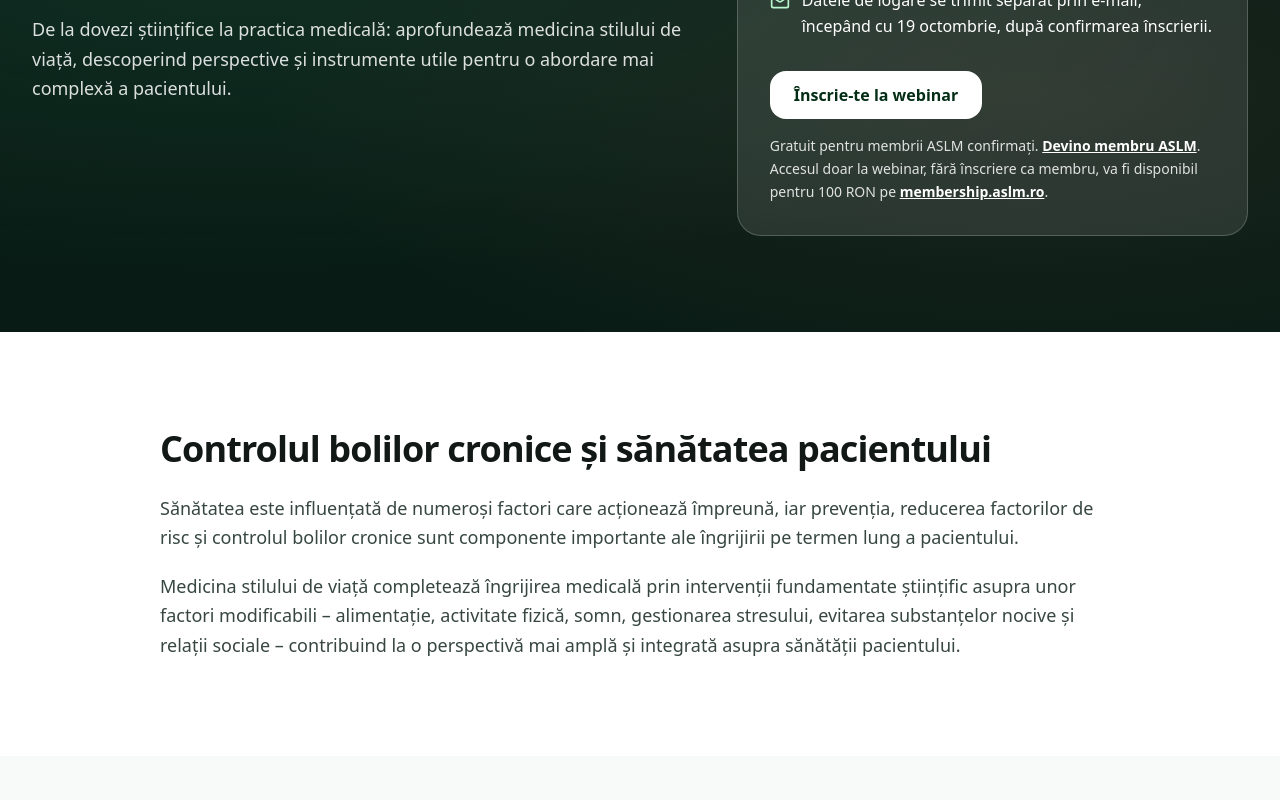
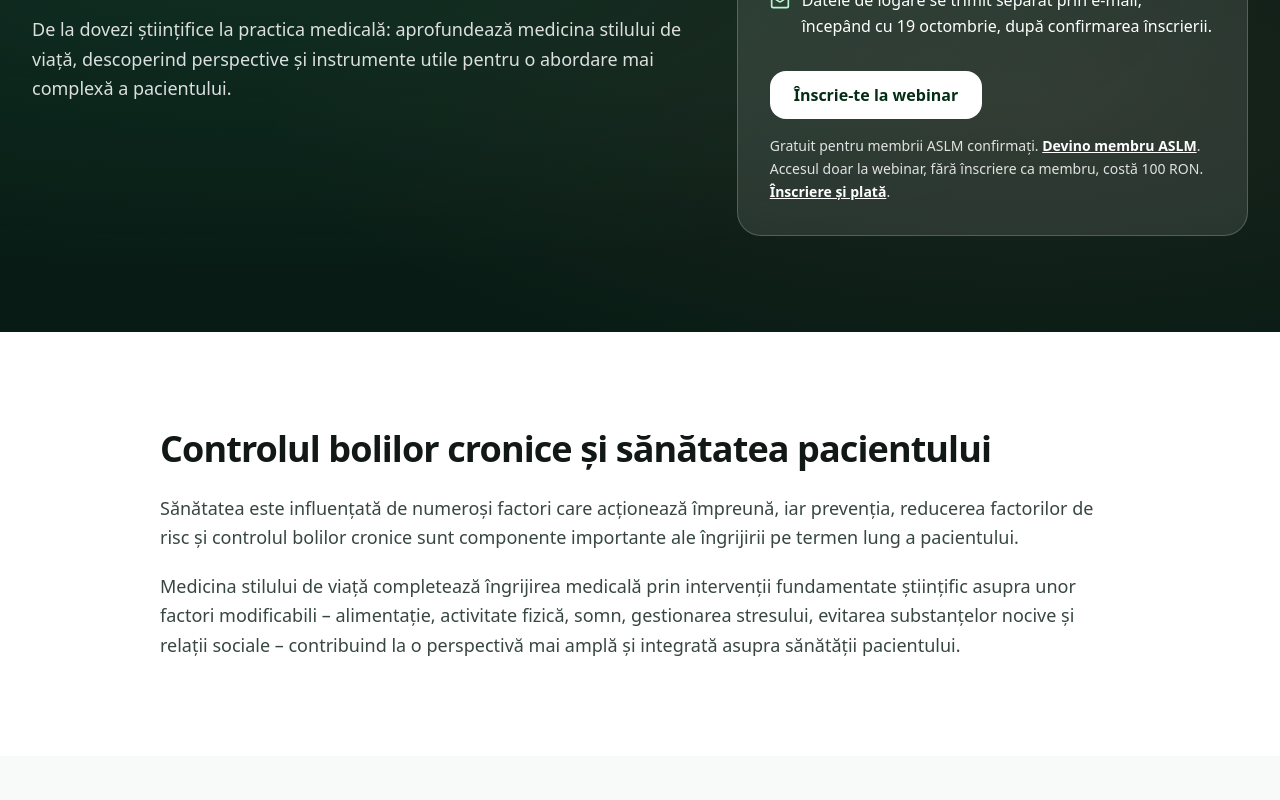
Before and after one commit to SwagMasterPro/wwwaslmro, a Next.js app: page /webinar in a window 1280 px wide. Shown: the part 1060-1860 px from the top of the page. Built offline with nearby package versions, Linux system fonts and the light colour scheme; no server answers.

Commit message:
Link webinar-only payments to the dedicated ASLM form

```diff
--- a/app/(ro)/evenimente/page.tsx
+++ b/app/(ro)/evenimente/page.tsx
@@ -8,6 +8,7 @@ import { completedEvents, events } from "@/data/events";
 import JsonLdScript from "@/components/seo/JsonLdScript";
 import { upcomingConfirmedEvents } from "@/data/events";
 import { generateEventSchema, generateWebPageSchema } from "@/lib/structured-data";
+import { WEBINAR } from "@/lib/webinar/config";
 
 const featuredEvent = events.find((event) => event.featured);
 const archiveEvents = completedEvents.filter((event) => !event.featured);
@@ -76,7 +77,7 @@ export default function EvenimentePage() {
           <div className="rounded-2xl border border-green-200 bg-green-50 p-8 md:p-10">
             <p className="text-overline mb-3">Înregistrare online</p>
             <h2 className="text-3xl font-semibold text-green-950">Webinar ASLM: Medicina Stilului de Viață – Medicina Viitorului</h2>
-            <p className="mt-4 max-w-3xl text-lg leading-relaxed text-gray-700">Vizionare între 19 octombrie și 17 noiembrie 2026. Gratuit pentru membrii ASLM confirmați. Pe membership.aslm.ro poți deveni membru; acolo va fi disponibilă și opțiunea de acces doar la webinar, pentru 100 RON, fără înscriere ca membru.</p>
+            <p className="mt-4 max-w-3xl text-lg leading-relaxed text-gray-700">Vizionare între 19 octombrie și 17 noiembrie 2026. Gratuit pentru membrii ASLM confirmați. Poți deveni membru sau participa doar la webinar, pentru 100 RON, fără înscriere ca membru. <a href={WEBINAR.paymentUrl} className="font-semibold text-green-800 underline">Înscriere și plată pentru webinar</a>.</p>
             <Link href="/webinar" className="mt-6 inline-flex min-h-12 items-center gap-2 rounded-xl bg-green-800 px-6 py-3 font-semibold text-white hover:bg-green-900">Înscrie-te la webinar <ArrowRight className="h-5 w-5" aria-hidden="true" /></Link>
           </div>
         </div>
--- a/app/(ro)/webinar/page.tsx
+++ b/app/(ro)/webinar/page.tsx
@@ -30,7 +30,7 @@ export default function WebinarPage() {
             <p className="flex items-start gap-3 text-white"><Mail className="mt-1 h-5 w-5 shrink-0 text-green-200" aria-hidden="true" />Datele de logare se trimit separat prin e-mail, începând cu 19 octombrie, după confirmarea înscrierii.</p>
           </div>
           <a href="#inscriere" className="mt-8 inline-flex min-h-12 items-center rounded-xl bg-white px-6 py-3 font-semibold text-green-950">Înscrie-te la webinar</a>
-          <p className="mt-4 text-sm leading-relaxed text-white/85">Gratuit pentru membrii ASLM confirmați. <a href={WEBINAR.membershipUrl} className="font-semibold text-white underline hover:text-white">Devino membru ASLM</a>. Accesul doar la webinar, fără înscriere ca membru, va fi disponibil pentru 100 RON pe <a href={WEBINAR.membershipUrl} className="font-semibold text-white underline hover:text-white">membership.aslm.ro</a>.</p>
+          <p className="mt-4 text-sm leading-relaxed text-white/85">Gratuit pentru membrii ASLM confirmați. <a href={WEBINAR.membershipUrl} className="font-semibold text-white underline hover:text-white">Devino membru ASLM</a>. Accesul doar la webinar, fără înscriere ca membru, costă 100 RON. <a href={WEBINAR.paymentUrl} className="font-semibold text-white underline hover:text-white">Înscriere și plată</a>.</p>
         </div>
       </div>
     </section>
@@ -96,11 +96,11 @@ export default function WebinarPage() {
         <p>Webinarul se vizionează ca înregistrare pe o platformă externă. Programul detaliat și numele platformei vor fi anunțate de ASLM.</p>
         <p>Accesul este disponibil între 19 octombrie și 17 noiembrie 2026 inclusiv și se încheie pe 18 noiembrie, la ora 00:00, ora României. Înscrierile după 19 octombrie beneficiază de perioada rămasă.</p>
         <p>Membrii ASLM confirmați participă gratuit. Dacă doriți să deveniți membru, înscrierea și plata cotizației anuale se fac prin <a href={WEBINAR.membershipUrl} className="font-semibold text-green-800 underline">formularul de membru ASLM</a>. După completarea acestuia, solicitați accesul la webinar folosind aceeași adresă de e-mail.</p>
-        <p>Pentru participarea doar la webinar, fără înscriere ca membru ASLM, taxa este de 100 RON. Această opțiune va fi disponibilă pe <a href={WEBINAR.membershipUrl} className="font-semibold text-green-800 underline">membership.aslm.ro</a>, unde se va face și plata.</p>
+        <p>Pentru participarea doar la webinar, fără înscriere ca membru ASLM, taxa este de 100 RON. Înscrierea și plata se fac prin <a href={WEBINAR.paymentUrl} className="font-semibold text-green-800 underline">formularul dedicat webinarului</a>.</p>
         <p>Echipa ASLM verifică statutul de membru sau plata taxei de participare și trimite separat, prin e-mail, datele contului pentru vizionare, începând cu 19 octombrie. Solicitarea trimisă nu înlocuiește confirmarea înscrierii.</p>
         <p>Pentru asistență privind înscrierea sau accesul, scrieți la <a href="mailto:contact@aslm.ro" className="font-semibold text-green-800 underline">contact@aslm.ro</a>.</p>
       </div>
     </div></section>
-    <JsonLdScript id="webinar-structured-data" type="application/ld+json" dangerouslySetInnerHTML={{ __html: JSON.stringify(generateWebPageSchema("https://www.aslm.ro/webinar", `${WEBINAR.title}: ${WEBINAR.topic}`, "Gratuit pentru membrii ASLM confirmați. Opțiunea de acces doar la webinar, pentru 100 RON, va fi disponibilă pe membership.aslm.ro. Vizionare online între 19 octombrie și 17 noiembrie 2026.", [{ name: "Acasă", path: "/" }, { name: "Webinar", path: "/webinar" }])) }} />
+    <JsonLdScript id="webinar-structured-data" type="application/ld+json" dangerouslySetInnerHTML={{ __html: JSON.stringify(generateWebPageSchema("https://www.aslm.ro/webinar", `${WEBINAR.title}: ${WEBINAR.topic}`, `Gratuit pentru membrii ASLM confirmați. Acces doar la webinar, fără calitatea de membru: 100 RON, cu înscriere și plată prin ${WEBINAR.paymentUrl}. Vizionare online între 19 octombrie și 17 noiembrie 2026.`, [{ name: "Acasă", path: "/" }, { name: "Webinar", path: "/webinar" }])) }} />
   </div>;
 }
--- a/components/webinar/RegistrationForm.tsx
+++ b/components/webinar/RegistrationForm.tsx
@@ -65,9 +65,8 @@ export default function RegistrationForm() {
           <MonitorPlay className="mb-5 h-7 w-7 text-green-800" aria-hidden="true" />
           <h3 className="text-xl font-semibold text-gray-900">Particip doar la webinar</h3>
           <p className="mt-5 text-3xl font-bold tracking-tight text-green-900">100 RON</p>
-          <p className="mt-5 leading-relaxed text-gray-700">Acces la webinar fără înscriere ca membru ASLM. Această opțiune va fi disponibilă pe membership.aslm.ro, unde se va face și plata. Echipa ASLM va confirma plata și va trimite separat datele de acces prin e-mail.</p>
-          <p className="mt-4 text-sm font-medium text-gray-600">Opțiune în pregătire pe site-ul de înscrieri.</p>
-          <a href={WEBINAR.membershipUrl} className="mt-6 inline-flex min-h-12 items-center justify-center gap-2 rounded-xl bg-green-800 px-6 py-3 font-semibold text-white hover:bg-green-900 focus-visible:outline-4 focus-visible:outline-offset-4 focus-visible:outline-green-700">Vezi opțiunile de înscriere <ArrowRight className="h-5 w-5" aria-hidden="true" /></a>
+          <p className="mt-5 leading-relaxed text-gray-700">Acces la webinar fără înscriere ca membru ASLM. Înscrie-te și achită taxa de 100 RON prin formularul dedicat webinarului. Echipa ASLM va confirma plata și va trimite separat datele de acces prin e-mail.</p>
+          <a href={WEBINAR.paymentUrl} className="mt-6 inline-flex min-h-12 items-center justify-center gap-2 rounded-xl bg-green-800 px-6 py-3 font-semibold text-white hover:bg-green-900 focus-visible:outline-4 focus-visible:outline-offset-4 focus-visible:outline-green-700">Înscriere și plată – 100 RON <ArrowRight className="h-5 w-5" aria-hidden="true" /></a>
         </div>
       </div>
 
--- a/lib/metadata-helpers.ts
+++ b/lib/metadata-helpers.ts
@@ -44,7 +44,7 @@ type StaticPageMetadata = {
 const staticPages: Record<string, StaticPageMetadata> = {
   "/webinar": {
     title: "Webinar ASLM: Medicina Stilului de Viață – Medicina Viitorului",
-    description: "Webinar ASLM, 19 octombrie – 17 noiembrie 2026: gratuit pentru membri. Acces fără înscriere ca membru, pentru 100 RON, în pregătire pe membership.aslm.ro.",
+    description: "Webinar ASLM, 19 octombrie – 17 noiembrie 2026: gratuit pentru membri, 100 RON fără calitatea de membru. Înscriere și plată pe membership.aslm.ro/webinar/.",
     keywords: ["webinar ASLM", "înscriere webinar", "medicina stilului de viață"],
     image: { url: "/images/webinar/banner.webp", width: 1672, height: 941, alt: "Webinar ASLM – Medicina Stilului de Viață – Medicina Viitorului, 19 octombrie 2026, online" },
   },
--- a/lib/webinar/config.ts
+++ b/lib/webinar/config.ts
@@ -7,6 +7,7 @@ export const WEBINAR = {
   displayDates: "19 octombrie – 17 noiembrie 2026",
   termsVersion: "webinar-2026-10-v2",
   membershipUrl: "https://membership.aslm.ro/",
+  paymentUrl: "https://membership.aslm.ro/webinar/",
 } as const;
 
 export type WebinarOption = "member";
```
Also changed, not shown: 1 other file (tests, documents, lock files or other folders).
